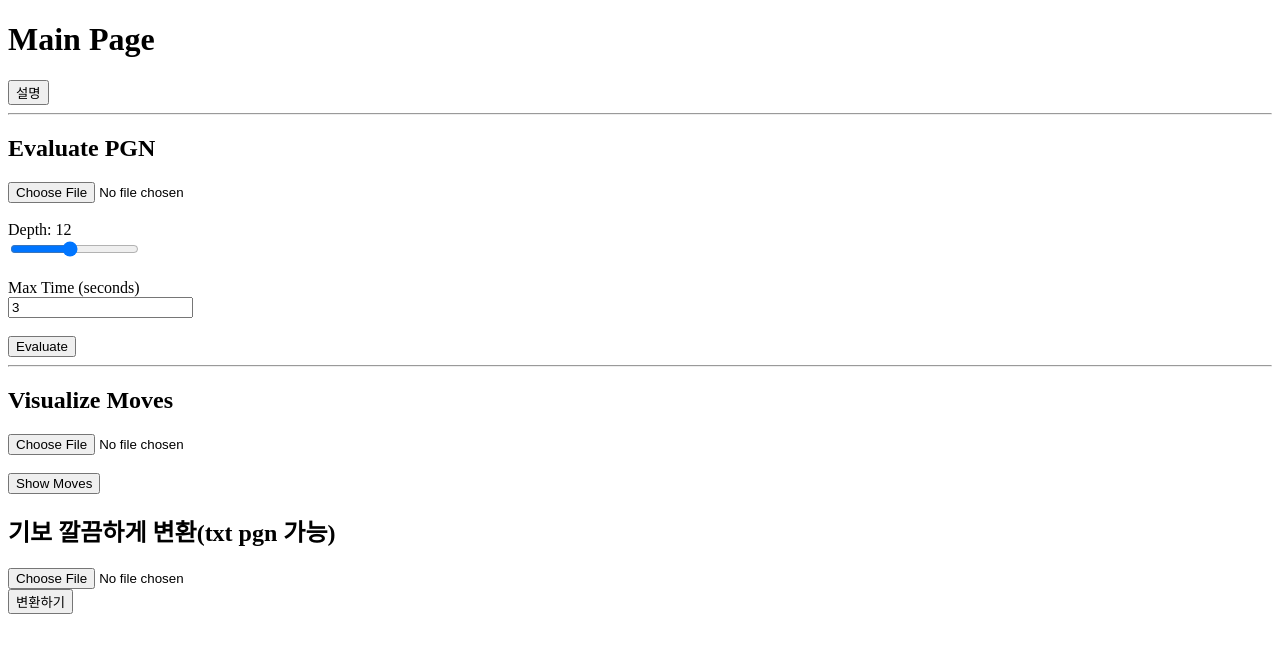
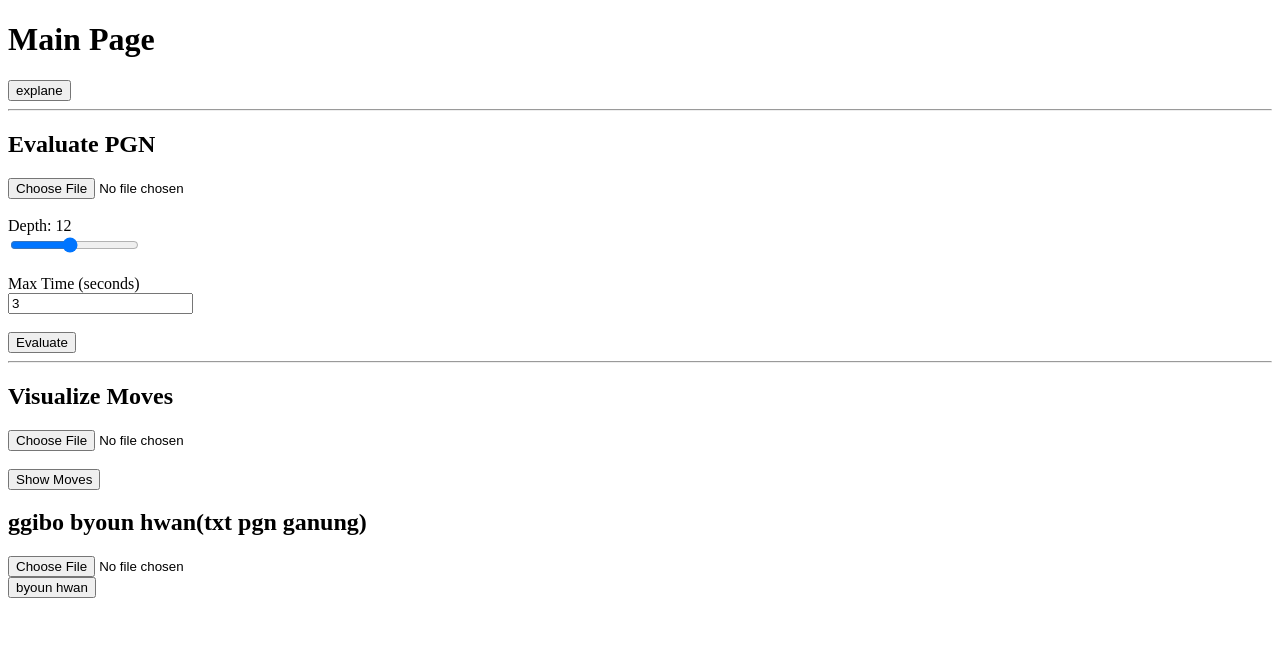
Before and after one commit to ssgssg2fan/chess, a Flask app: page / in a window 1280 px wide. Shown: the top 653 px of the page. Run offline with Flask 3, Linux system fonts and the light colour scheme; parts of the project's set-up code (start-up, migrations or seed data) failed here and were passed over.

Commit message:
Update index.html

```diff
--- a/templates/index.html
+++ b/templates/index.html
@@ -10,7 +10,7 @@
 
     <!-- Chess Tool 이동 -->
     <button onclick="location.href='/chess'">
-        설명
+        explane
     </button>
 
     <hr>
@@ -45,11 +45,11 @@
         <button type="submit">Show Moves</button>
     </form>
 
-    <h2>기보 깔끔하게 변환(txt pgn 가능)</h2>
+    <h2>ggibo byoun hwan(txt pgn ganung)</h2>
     <form action="/convert" method="post" enctype="multipart/form-data">
       <input type="file" name="file" accept=".pgn" required>
       <br>
-      <button type="submit">변환하기</button>
+      <button type="submit">byoun hwan</button>
     </form>
 
 </body>
```
